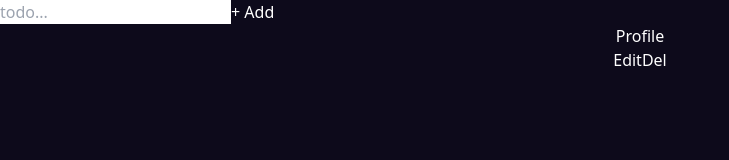
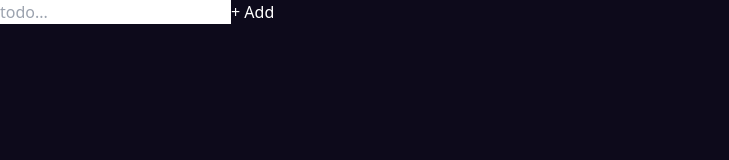
Before and after one commit to gauravsoni97/FrontendMachineCodingRound, a React (Vite) app in the folder todoapp/: page / in a window 1280 px wide. Shown: the top 160 px of the page, without its empty margins (0-729 px from the left). Built offline with nearby package versions, Linux system fonts and the light colour scheme.

Commit message:
todo listing done

```diff
--- a/todoapp/src/App.jsx
+++ b/todoapp/src/App.jsx
@@ -1,12 +1,24 @@
-import React from "react";
+import React, { useState } from "react";
 
 const App = () => {
+  const [inputText, setInputText] = useState("");
+  const [todo, setTodo] = useState([]);
+
+  const handleSubmit = (e) => {
+    e.preventDefault();
+    setInputText("");
+    setTodo([...todo, inputText]);
+    console.log(todo);
+  };
+
   return (
     <div>
-      <form className="max-w-md mx-auto mt-4">
+      <form className="max-w-md mx-auto mt-4" onSubmit={handleSubmit}>
         <div className="relative">
           <input
             type="search"
+            value={inputText}
+            onChange={(e) => setInputText(e.target.value)}
             className="block w-full p-4  text-sm text-gray-900  rounded-lg bg-gray-50  dark:bg-gray-700  dark:text-white"
             placeholder="todo..."
             required
@@ -21,8 +33,13 @@ const App = () => {
       </form>
       <center className="mt-10">
         <ul className="max-w-md ">
-          <li className="w-full py-2 rounded  flex  items-center justify-between mb-6  dark:bg-gray-800 dark:border-gray-700 dark:text-white">
-            <div className="ms-3 text-sm">Profile</div>
+          {todo.map((ele, ind) => {
+            return (
+              <li
+                key={ind}
+                className="w-full py-2 rounded  flex  items-center justify-between mb-6  dark:bg-gray-800 dark:border-gray-700 dark:text-white"
+              >
+                <div className="ms-3 text-sm">{ele}</div>
                 <div className="flex items-center ">
                   <button
                     type="button"
@@ -39,6 +56,8 @@ const App = () => {
                   </button>
                 </div>
               </li>
+            );
+          })}
         </ul>
       </center>
     </div>
```
Lines whose indentation alone changed are shown as unchanged.
